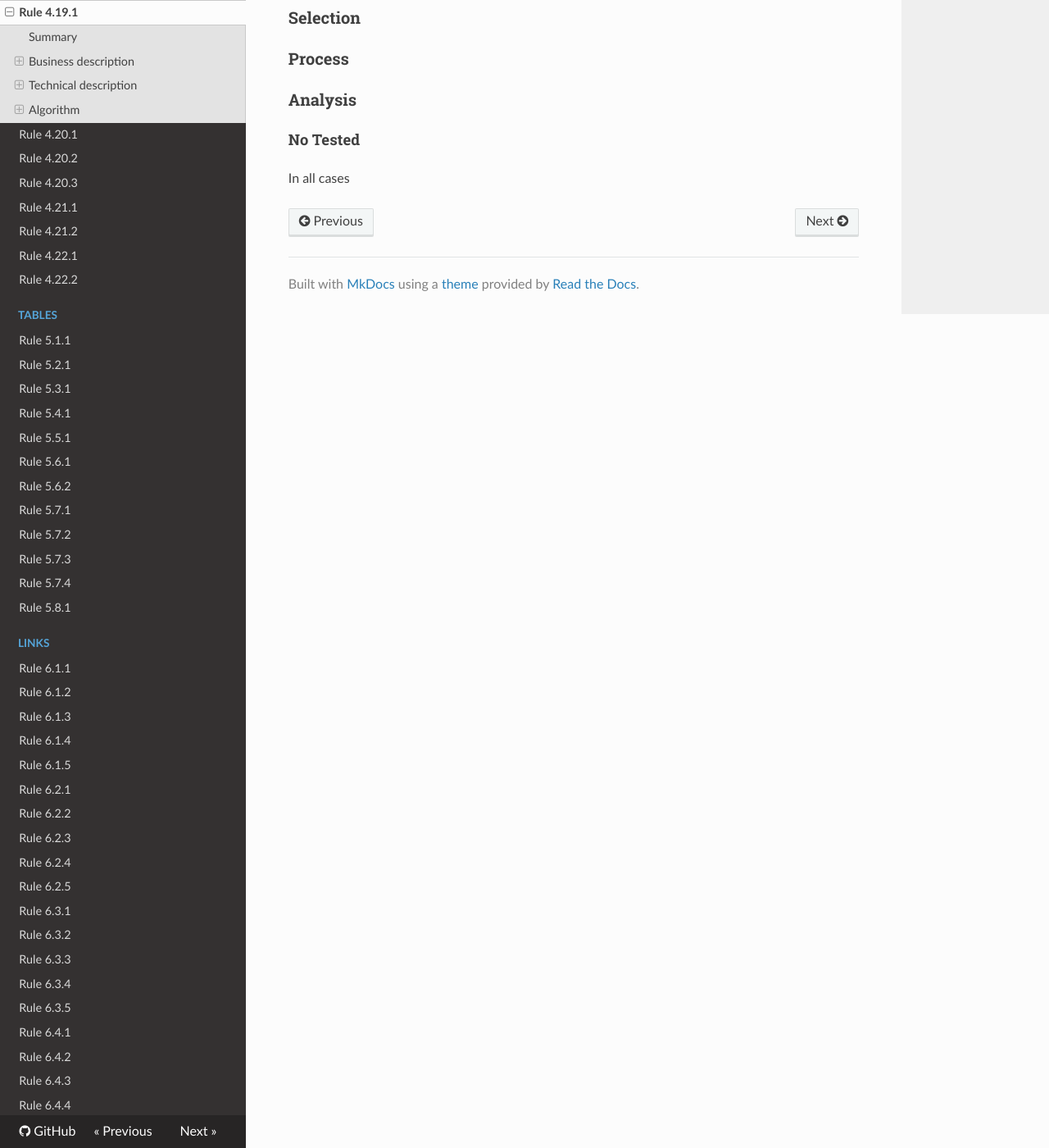
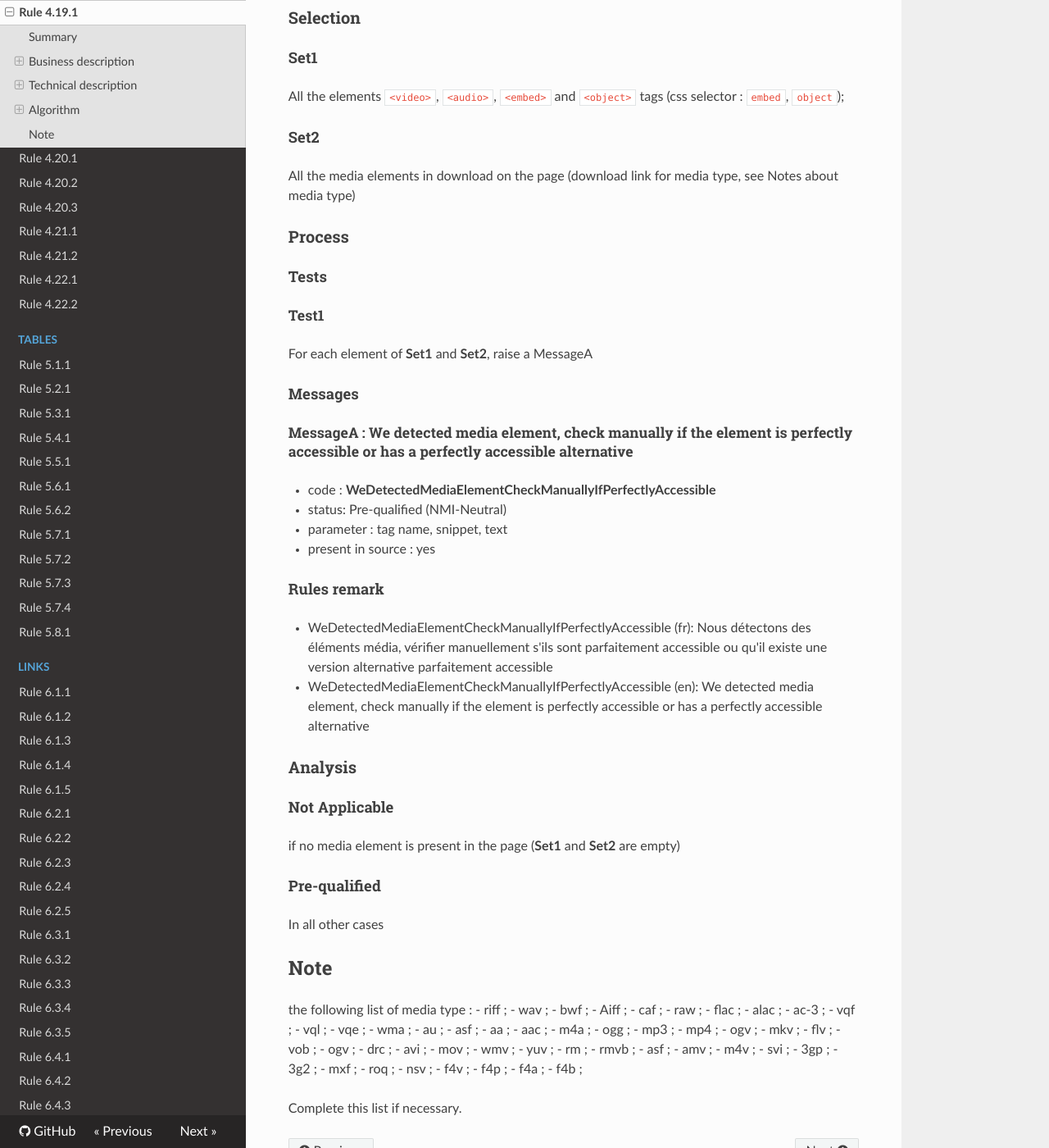
Before and after one commit to Tanaguru/RGAA3-2016, an MkDocs documentation site: the page built from docs/Rule-4-19-1.md, in a window 1280 px wide and 1400 px high, scrolled down 1134 px. Shown: the whole window at 82% size. Built offline with MkDocs 1.6.1, drawn with Linux system fonts in a browser that asks for light colours; nearby versions of some CDN libraries; old or Windows-style settings are respelled for this version of MkDocs.

Commit message:
Update sample test 4.19.1

```diff
--- a/docs/Rule-4-19-1.md
+++ b/docs/Rule-4-19-1.md
@@ -21,7 +21,6 @@ Chaque <a href="http://references.modernisation.gouv.fr/referentiel-technique-0#
  * Il existe une version alternative pour laquelle l'arri&egrave;re-plan sonore peut &ecirc;tre d&eacute;sactiv&eacute;
  * Il existe une version alternative pour laquelle la ou les pistes de dialogue sont 20 d&eacute;cibels plus &eacute;lev&eacute;es que l'arri&egrave;re-plan sonore
 
-
 ### Level
 
 **AAA**
@@ -40,10 +39,94 @@ Chaque <a href="http://references.modernisation.gouv.fr/referentiel-technique-0#
 
 ### Selection
 
+#### Set1
+
+All the elements `<video>`, `<audio>`, `<embed>` and `<object>` tags (css selector : `embed`, `object`);
+
+#### Set2
+
+All the media elements in download on the page (download link for media type, see Notes about media type)
+
 ### Process
+
+#### Tests
+
+##### Test1
+
+For each element of **Set1** and **Set2**, raise a MessageA
+
+#### Messages
+
+##### MessageA : We detected media element, check manually if the element is perfectly accessible or has a perfectly accessible alternative
+
+-    code : **WeDetectedMediaElementCheckManuallyIfPerfectlyAccessible**
+-    status: Pre-qualified (NMI-Neutral)
+-    parameter : tag name, snippet, text
+-    present in source : yes
+
+#### Rules remark
+
+ * WeDetectedMediaElementCheckManuallyIfPerfectlyAccessible (fr): Nous d&eacute;tectons des &eacute;l&eacute;ments m&eacute;dia, v&eacute;rifier manuellement s'ils sont parfaitement accessible ou qu'il existe une version alternative parfaitement accessible
+ * WeDetectedMediaElementCheckManuallyIfPerfectlyAccessible (en): We detected media element, check manually if the element is perfectly accessible or has a perfectly accessible alternative
 
 ### Analysis
 
-#### No Tested
+#### Not Applicable
 
-In all cases
+if no media element is present in the page (**Set1** and **Set2** are empty)
+
+#### Pre-qualified
+
+In all other cases
+
+## Note
+
+the following list of media type :
+ - riff ;
+ - wav ;
+ - bwf ;
+ - Aiff ;
+ - caf ;
+ - raw ;
+ - flac ;
+ - alac ;
+ - ac-3 ;
+ - vqf ;
+ - vql ;
+ - vqe ;
+ - wma ;
+ - au ;
+ - asf ;
+ - aa ;
+ - aac ;
+ - m4a ;
+ - ogg ;
+ - mp3 ;
+ - mp4 ;
+ - ogv ;
+ - mkv ;
+ - flv ;
+ - vob ;
+ - ogv ;
+ - drc ;
+ - avi ;
+ - mov ;
+ - wmv ;
+ - yuv ;
+ - rm ;
+ - rmvb ;
+ - asf ;
+ - amv ;
+ - m4v ;
+ - svi ;
+ - 3gp ;
+ - 3g2 ;
+ - mxf ;
+ - roq ;
+ - nsv ;
+ - f4v ;
+ - f4p ;
+ - f4a ;
+ - f4b ;
+
+Complete this list if necessary.
```
Also changed, not shown: docs/Rule-4-18-1.md (+1 -1 lines), 3 other files.
